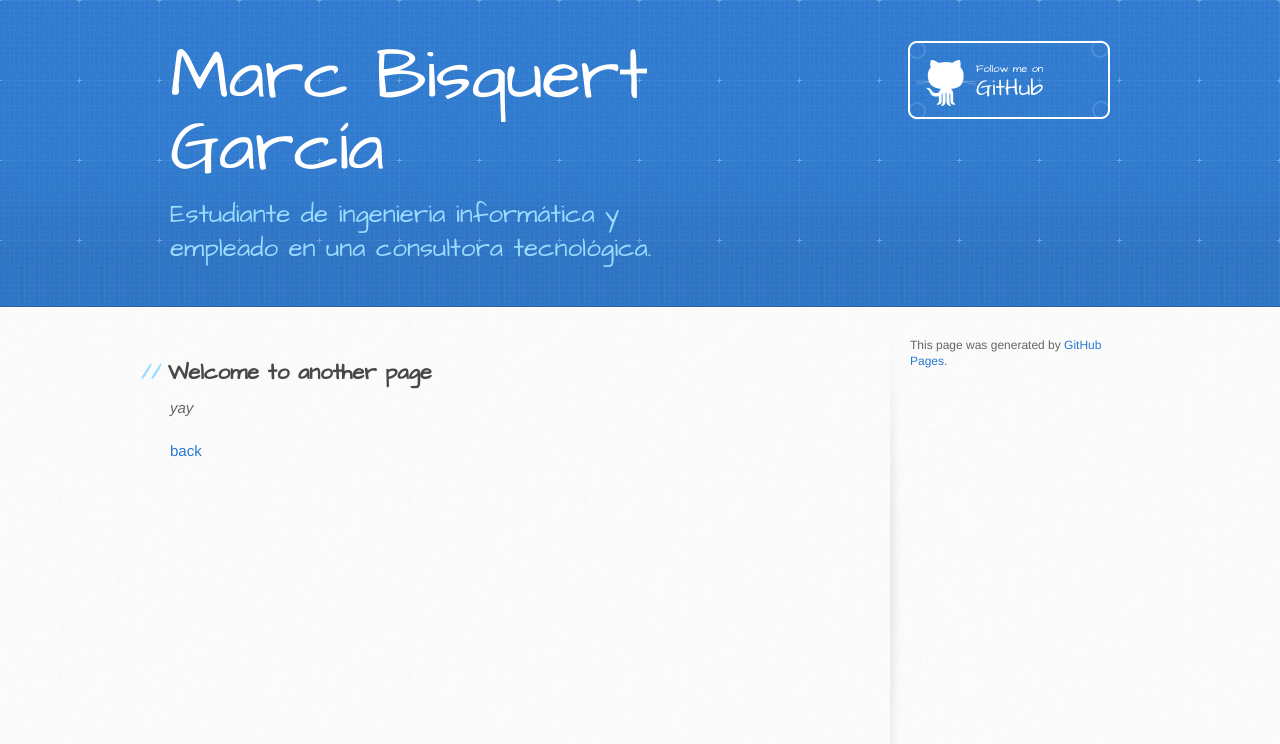
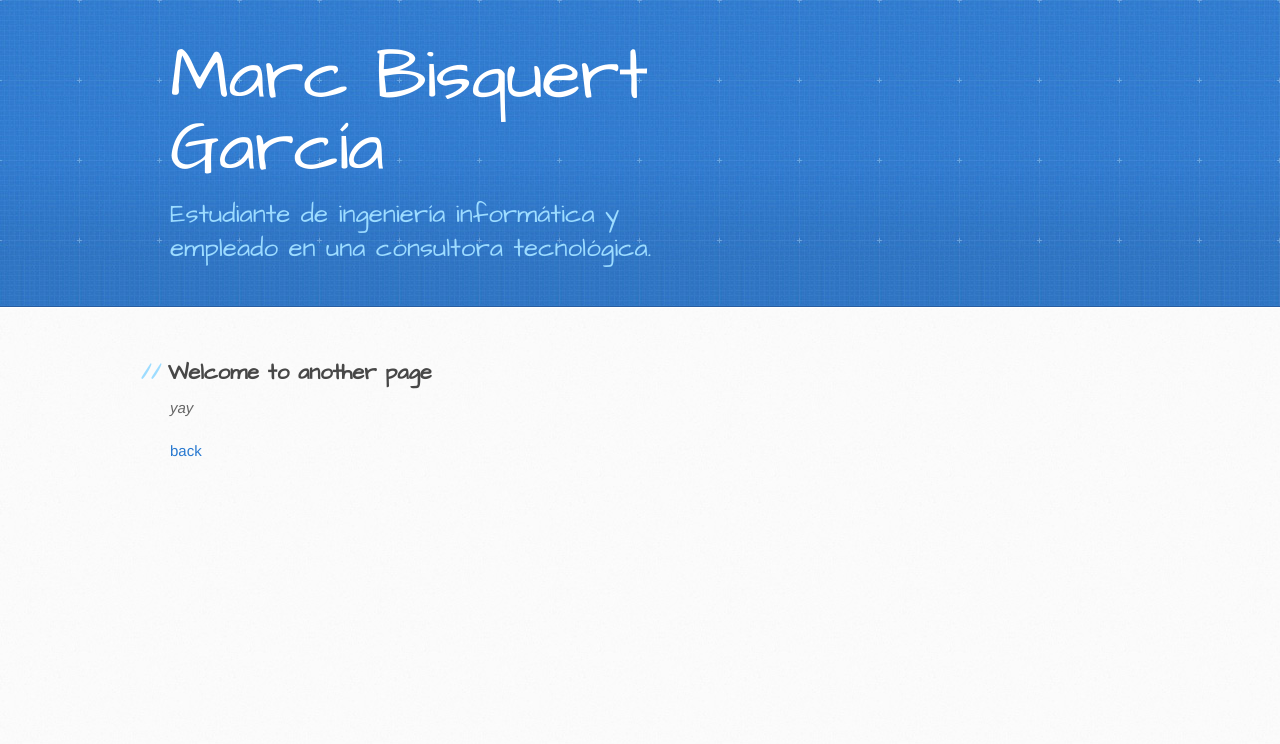
Before and after one commit to Psique/psique.github.io, a Jekyll site: the page built from another-page.md, in a window 1280 px wide. Shown: the top 744 px of the page. Built offline with Jekyll 4.4.1, drawn with Linux system fonts in a browser that asks for light colours; our own code applies the rules of GitHub Pages for plain Markdown files.

Commit message:
Header fixed

```diff
--- a/_config.yml
+++ b/_config.yml
@@ -1,5 +1,5 @@
 title: Marc Bisquert García
-description: Estudiante de ingenieria informática y empleado en una consultora tecnológica.
+description: Estudiante de ingeniería informática y empleado en una consultora tecnológica.
 show_downloads: false
 google_analytics:
 theme: jekyll-theme-architect
--- a/_layouts/default.html
+++ b/_layouts/default.html
@@ -22,9 +22,6 @@
           <h1>{{ site.title | default: site.github.repository_name }}</h1>
         </a>
         <h2>{{ site.description | default: site.github.project_tagline }}</h2>
-        {% if site.github.is_user_page %}
-          <a href="{{ site.github.repository_url }}" class="button"><small>Follow me on</small> GitHub</a>
-        {% endif %}
       </div>
     </header>
 
@@ -33,25 +30,6 @@
         <section id="main-content">
           {{ content }}
         </section>
-
-        <aside id="sidebar">
-          {% if site.show_downloads %}
-            <a href="{{ site.github.zip_url }}" class="button">
-              <small>Download</small>
-              .zip file
-            </a>
-            <a href="{{ site.github.tar_url }}" class="button">
-              <small>Download</small>
-              .tar.gz file
-            </a>
-          {% endif %}
-
-          {% if site.github.is_project_page %}
-            <p class="repo-owner"><a href="{{ site.github.repository_url }}">{{ site.github.repository_name }}</a> is maintained by <a href="{{ site.github.owner_url }}">{{ site.github.owner_name }}</a>.</p>
-          {% endif %}
-
-          <p>This page was generated by <a href="https://pages.github.com">GitHub Pages</a>.</p>
-        </aside>
       </div>
     </div>
 
```
